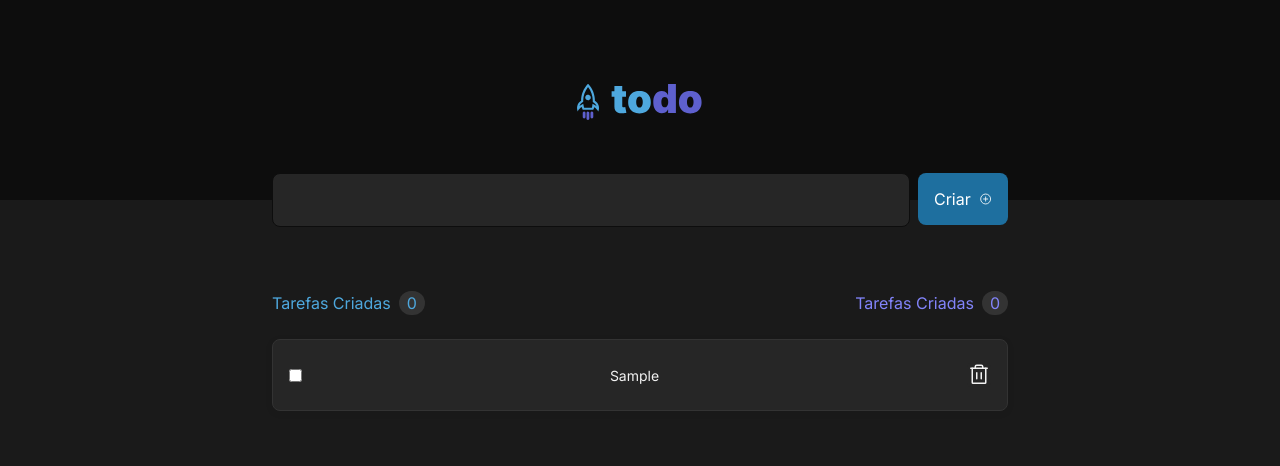
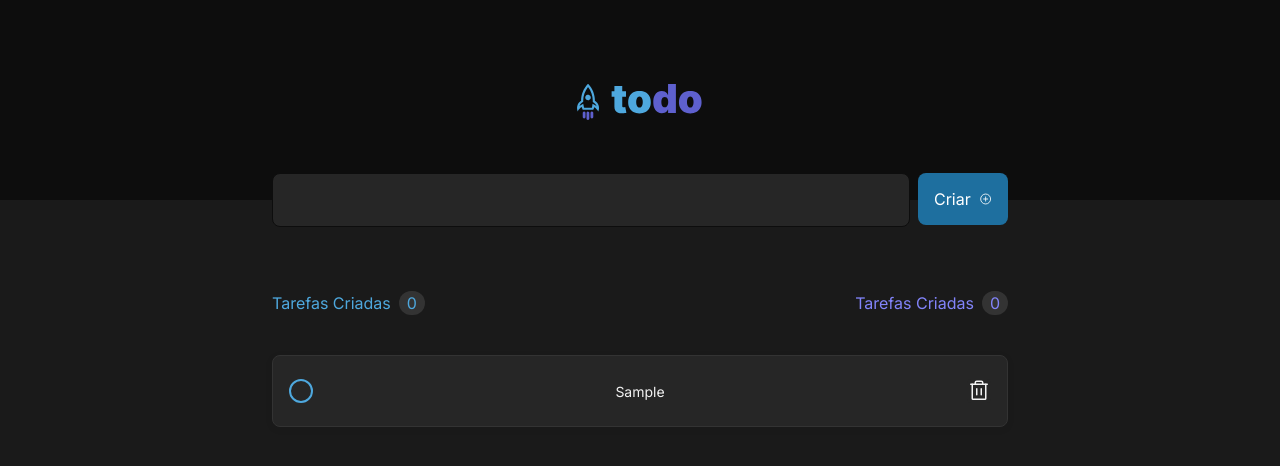
Before and after one commit to guipardi/to-do, a React (Vite) app: page / in a window 1280 px wide. Both pictures are taken after typing "Sample" into the empty fields and a click on the button "Criar". Shown: the top 466 px of the page. Built offline with nearby package versions, Linux system fonts and the light colour scheme.

Commit message:
Subindo estilizações do input checkbox

```diff
--- a/src/components/HeaderAndInfo/NewTaskInput/index.tsx
+++ b/src/components/HeaderAndInfo/NewTaskInput/index.tsx
@@ -10,7 +10,7 @@ export function NewTask() {
   const { createNewTask } = useContext(TasksContext)
 
   const newTaskFormSchema = zod.object({
-    description: zod.string().min(1).max(30)
+    description: zod.string().min(1)
   })
 
   type newTaskFormInputs = zod.infer<typeof newTaskFormSchema>
--- a/src/pages/Home/TaskBar/index.tsx
+++ b/src/pages/Home/TaskBar/index.tsx
@@ -7,10 +7,16 @@ interface TaskBarProps {
 }
 
 export function TaskBar({ task }: TaskBarProps) {
+  const [isChecked, setIsChecked] = useState(false)
+
+  function handleChange() {
+    setIsChecked(!isChecked)
+  }
+
   return (
     <TaskBarContainer>
-      <input type="checkbox" />
-      <p>{task}</p>
+      <input type="checkbox" checked={isChecked} onChange={handleChange}/>
+      <p style={{textDecoration: isChecked ? "line-through" : "none"}}>{task}</p>
       <button>
         <Trash />
       </button>
--- a/src/pages/Home/TaskBar/styles.ts
+++ b/src/pages/Home/TaskBar/styles.ts
@@ -13,6 +13,7 @@ export const TaskBarContainer = styled.div`
   box-shadow: 0px 2px 8px rgba(0, 0, 0, 0.06);
   border-radius: 8px;
   padding: 1rem;
+  margin-top: 1rem;
 
   p {
     color: ${(props) => props.theme["gray-100"]};
@@ -30,4 +31,21 @@ export const TaskBarContainer = styled.div`
     font-size: 1.5rem;
     cursor: pointer;
   }
+
+  input[type="checkbox"] {
+    -moz-appearance: none;
+    appearance: none;
+    border-radius: 50%;
+    width: 1.5rem;
+    height: 1.5rem;
+    border: 2px solid ${(props) => props.theme.blue};
+    outline: none;
+    cursor: pointer;
+    position: relative;
+  }
+
+  input[type="checkbox"]:checked {
+    background-color: ${(props) => props.theme["purple"]};
+    border-color: ${(props) => props.theme["purple"]};
+  }
 `
```
